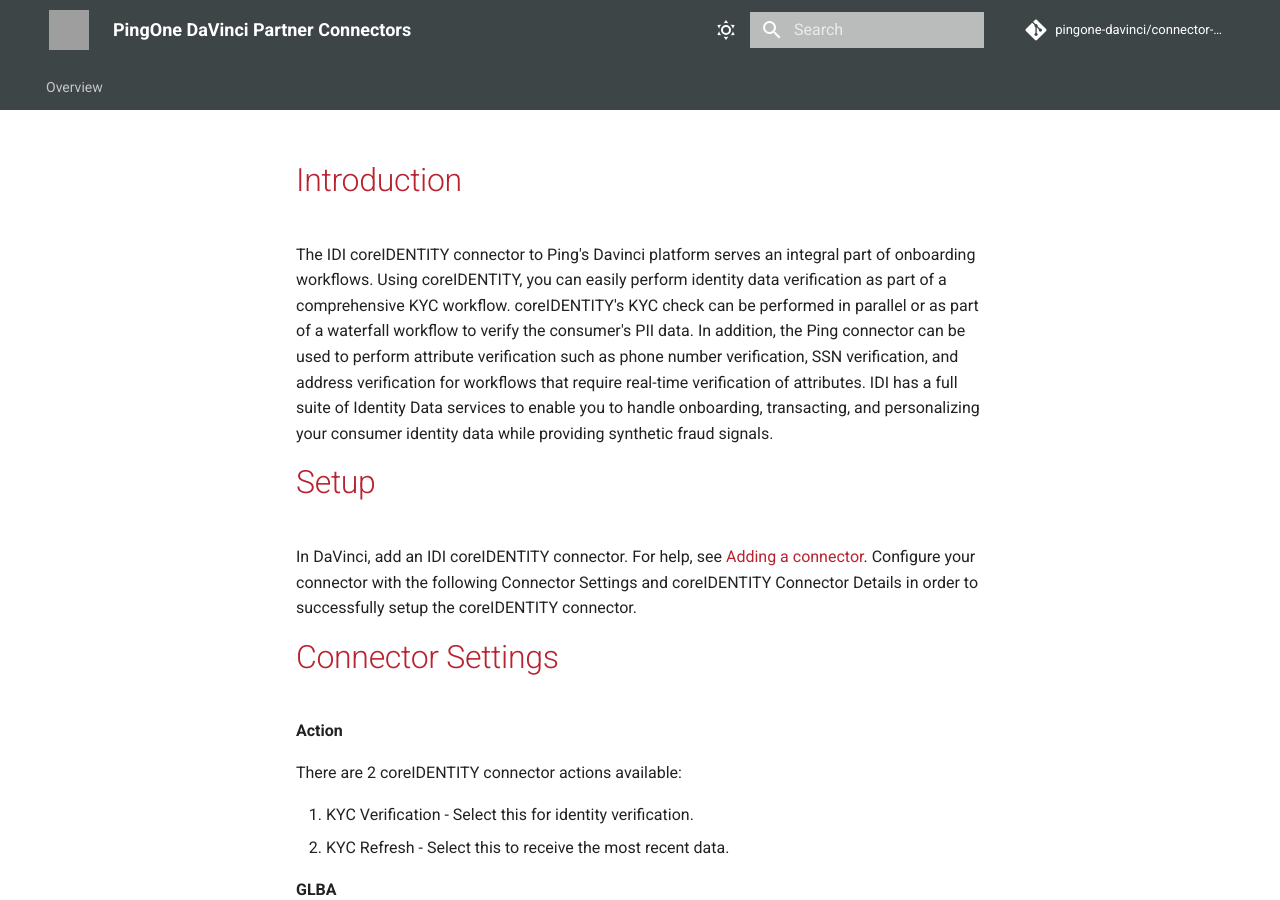
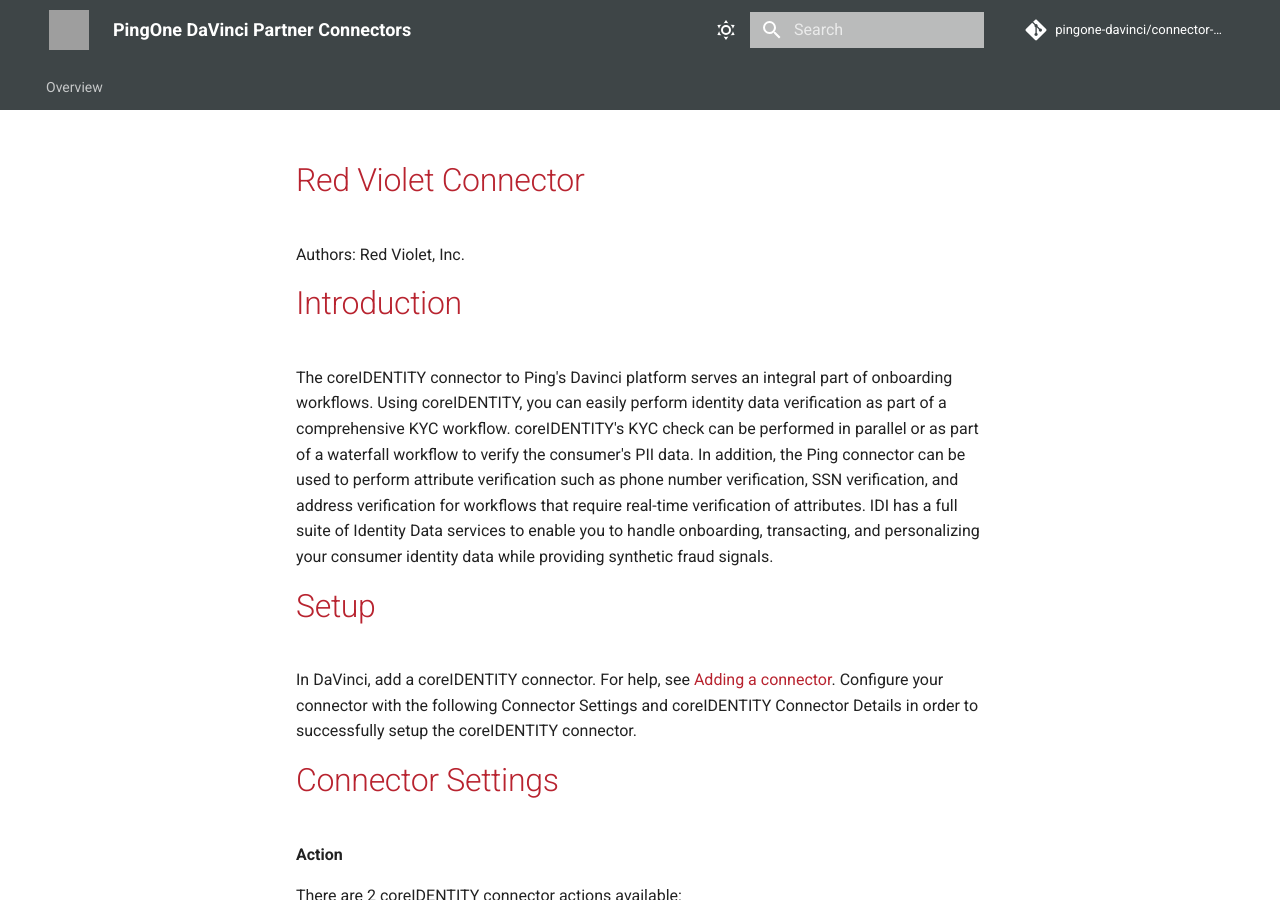
Before and after one commit to pingone-davinci/documentation, an MkDocs documentation site: the page built from docs/redviolet/README.md, in a window 1280 px wide and 900 px high. Built offline with MkDocs 1.6.1 and Material for MkDocs 9.7.7, drawn with Linux system fonts in a browser that asks for light colours; comment, search, counter and statistics services are not loaded; some of the changed lines change nothing that is shown; some of the changed text lies outside the part shown; grey boxes are pictures that could not be loaded.

Commit message:
Update README.md

```diff
--- a/docs/redviolet/README.md
+++ b/docs/redviolet/README.md
@@ -1,12 +1,14 @@
+# Red Violet Connector
+
 Authors: Red Violet, Inc.
 
 # Introduction
 
-The IDI coreIDENTITY connector to Ping's Davinci platform serves an integral part of onboarding workflows. Using coreIDENTITY, you can easily perform identity data verification as part of a comprehensive KYC workflow. coreIDENTITY's KYC check can be performed in parallel or as part of a waterfall workflow to verify the consumer's PII data. In addition, the Ping connector can be used to perform attribute verification such as phone number verification, SSN verification, and address verification for workflows that require real-time verification of attributes. IDI has a full suite of Identity Data services to enable you to handle onboarding, transacting, and personalizing your consumer identity data while providing synthetic fraud signals.
+The coreIDENTITY connector to Ping's Davinci platform serves an integral part of onboarding workflows. Using coreIDENTITY, you can easily perform identity data verification as part of a comprehensive KYC workflow. coreIDENTITY's KYC check can be performed in parallel or as part of a waterfall workflow to verify the consumer's PII data. In addition, the Ping connector can be used to perform attribute verification such as phone number verification, SSN verification, and address verification for workflows that require real-time verification of attributes. IDI has a full suite of Identity Data services to enable you to handle onboarding, transacting, and personalizing your consumer identity data while providing synthetic fraud signals.
 
 # Setup
 
-In DaVinci, add an IDI coreIDENTITY connector. For help, see [Adding a connector](https://docs.pingidentity.com/csh?context=davinci_adding_a_connection).
+In DaVinci, add a coreIDENTITY connector. For help, see [Adding a connector](https://docs.pingidentity.com/csh?context=davinci_adding_a_connection).
 Configure your connector with the following Connector Settings and coreIDENTITY Connector Details in order to successfully setup the coreIDENTITY connector.
 <br>
 
@@ -64,7 +66,41 @@
 
 # Capabilities
 
-Leave this section blank: it will be generated automatically.
+### KYC Verification (getKYCVerification)
+
+Calls the KYC Verification endpoint in idiCORE
+
+#### GLBA Selection `textField` `required`
+
+Please enter your GLBA selection
+
+#### DPPA Selection `textField` `required`
+
+Please enter your DPPA selection
+
+#### Raw JSON Payload `codeEditor`
+
+Optional Raw JSON Payload
+
+---
+
+### KYC Refresh (getKYCRefresh)
+
+Calls the KYC Refresh endpoint in idiCORE
+
+#### GLBA Selection `textField` `required`
+
+Please enter your GLBA selection
+
+#### DPPA Selection `textField` `required`
+
+Please enter your DPPA selection
+
+#### Raw JSON Payload `codeEditor`
+
+Optional Raw JSON Payload
+
+---
 
 ## Troubleshooting
 
```
